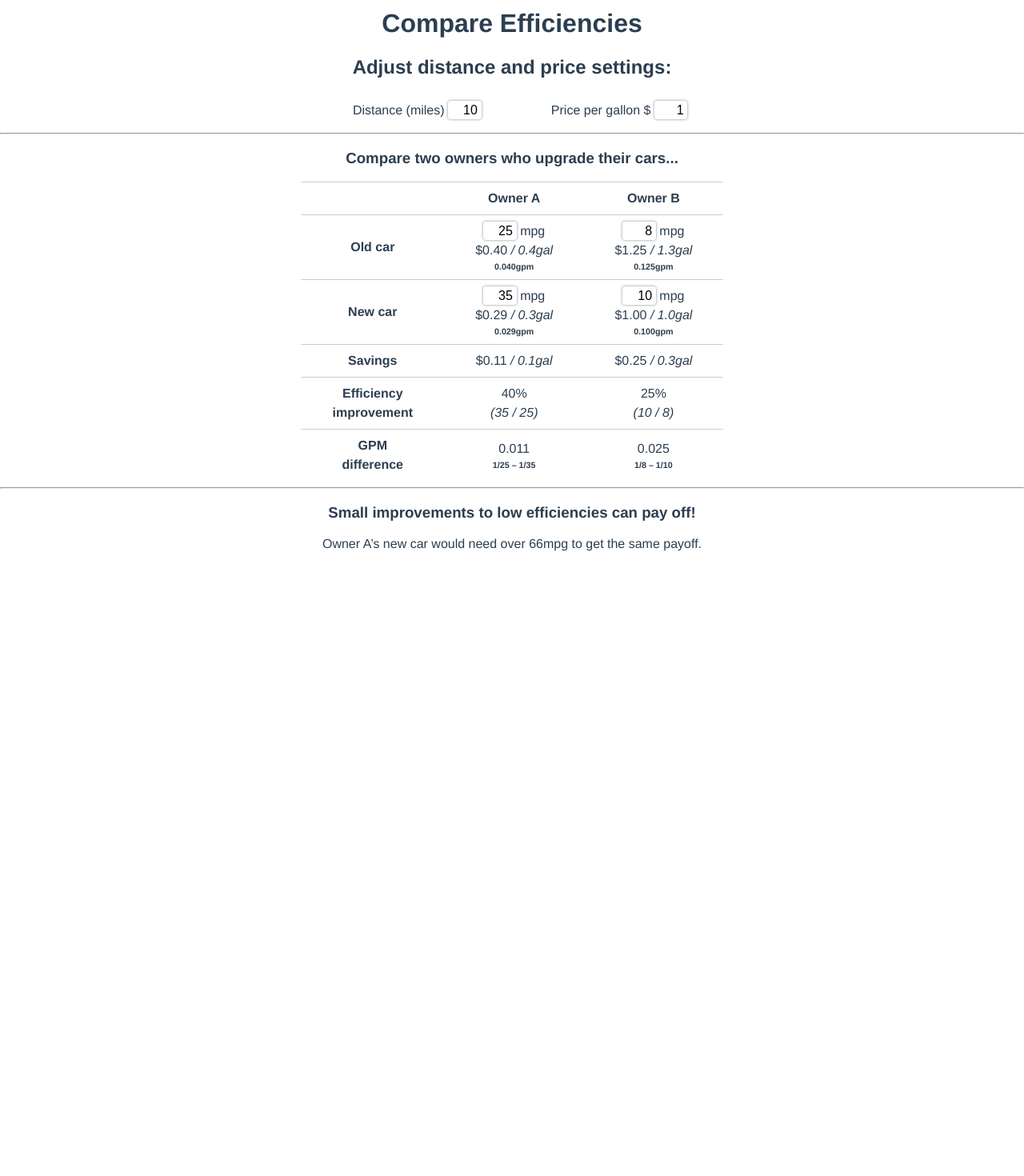
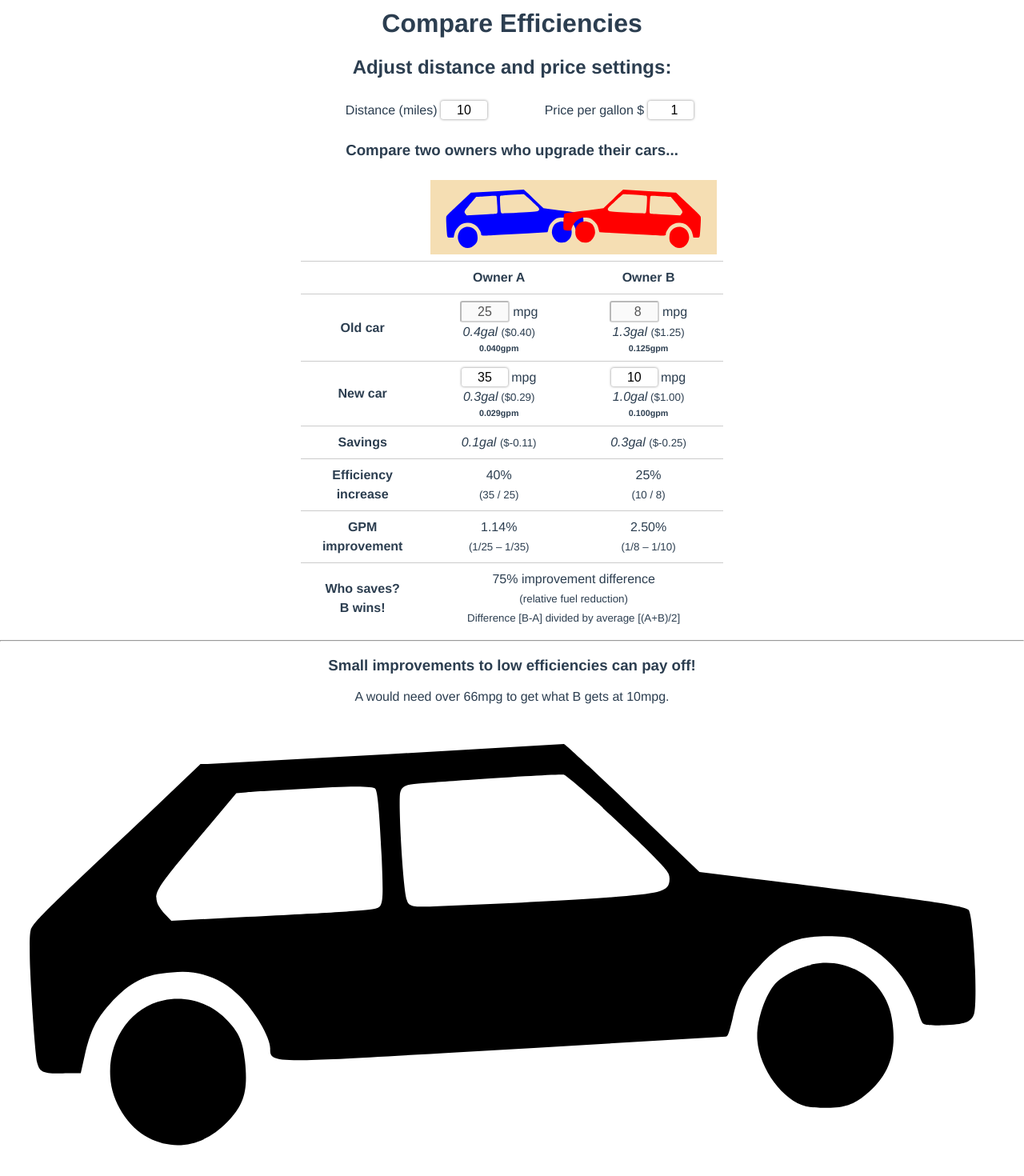
Before and after one commit to dvdrtrgn/muse3, a Vue app: page /calc/cars in a window 1280 px wide. Shown: the part 60-1530 px from the top of the page at 80% size. Before the commit the page ends 800 px from the top, so only its background shows below. Built offline with nearby package versions, Linux system fonts and the light colour scheme.

Commit message:
Integrate car graphics

```diff
--- a/src/views/calc/Cars.vue
+++ b/src/views/calc/Cars.vue
@@ -5,15 +5,26 @@
   <table>
     <tr>
       <th></th>
-      <td>Distance (miles) <input class="number" v-model="distance" /></td>
-      <td>Price per gallon $ <input class="number" v-model="price" /></td>
+      <td>
+        Distance (miles)
+        <input class="number" type="number" v-model="distance" />
+      </td>
+      <td>
+        Price per gallon $
+        <input class="number" type="number" v-model="price" />
+      </td>
     </tr>
   </table>
 
-  <hr />
   <h3>Compare two owners who upgrade their&nbsp;cars...</h3>
+
   <table>
-    <tr></tr>
+    <tr>
+      <td></td>
+      <td colspan="2">
+        <CarsABsvg :diff="pctDiff" />
+      </td>
+    </tr>
     <tr>
       <th></th>
       <th>Owner A</th>
@@ -22,72 +33,83 @@
     <tr>
       <th>Old car</th>
       <td>
-        <input class="number" v-model="carA1" /> mpg
+        <input class="number" type="number" v-model="Aold" disabled /> mpg
         <br />
-        <span>${{ costAtPer(carA1).toFixed(2) }}</span>
-        <i> / {{ gallons(carA1).toFixed(1) }}gal</i>
-        <h6>{{ (1 / carA1).toFixed(3) }}gpm</h6>
+        <i> {{ gallons(Aold).toFixed(1) }}gal </i>
+        <small> (${{ costAtPer(Aold).toFixed(2) }}) </small>
+        <h6>{{ (1 / Aold).toFixed(3) }}gpm</h6>
       </td>
       <td>
-        <input class="number" v-model="carB1" /> mpg
+        <input class="number" type="number" v-model="Bold" disabled /> mpg
         <br />
-        <span>${{ costAtPer(carB1).toFixed(2) }}</span>
-        <i> / {{ gallons(carB1).toFixed(1) }}gal</i>
-        <h6>{{ (1 / carB1).toFixed(3) }}gpm</h6>
+        <i> {{ gallons(Bold).toFixed(1) }}gal </i>
+        <small> (${{ costAtPer(Bold).toFixed(2) }}) </small>
+        <h6>{{ (1 / Bold).toFixed(3) }}gpm</h6>
       </td>
     </tr>
     <tr>
       <th>New car</th>
       <td>
-        <input class="number" v-model="carA2" /> mpg
+        <input class="number" type="number" v-model="Anew" /> mpg
         <br />
-        <span>${{ costAtPer(carA2).toFixed(2) }}</span>
-        <i> / {{ gallons(carA2).toFixed(1) }}gal</i>
-        <h6>{{ (1 / carA2).toFixed(3) }}gpm</h6>
+        <i> {{ gallons(Anew).toFixed(1) }}gal</i>
+        <small> (${{ costAtPer(Anew).toFixed(2) }}) </small>
+        <h6>{{ (1 / Anew).toFixed(3) }}gpm</h6>
       </td>
       <td>
-        <input class="number" v-model="carB2" /> mpg
+        <input class="number" type="number" v-model="Bnew" /> mpg
         <br />
-        <span>${{ costAtPer(carB2).toFixed(2) }}</span>
-        <i> / {{ gallons(carB2).toFixed(1) }}gal</i>
-        <h6>{{ (1 / carB2).toFixed(3) }}gpm</h6>
+        <i> {{ gallons(Bnew).toFixed(1) }}gal</i>
+        <small> (${{ costAtPer(Bnew).toFixed(2) }}) </small>
+        <h6>{{ (1 / Bnew).toFixed(3) }}gpm</h6>
       </td>
     </tr>
     <tr>
       <th>Savings</th>
       <td>
-        <span> ${{ compareCost(carA1, carA2).toFixed(2) }} </span>
-        <i> / {{ compareGals(carA1, carA2).toFixed(1) }}gal </i>
+        <i> {{ compareGals(Aold, Anew).toFixed(1) }}gal </i>
+        <small> (${{ compareCost(Anew, Aold).toFixed(2) }}) </small>
       </td>
       <td>
-        <span> ${{ compareCost(carB1, carB2).toFixed(2) }} </span>
-        <i> / {{ compareGals(carB1, carB2).toFixed(1) }}gal </i>
+        <i> {{ compareGals(Bold, Bnew).toFixed(1) }}gal </i>
+        <small> (${{ compareCost(Bnew, Bold).toFixed(2) }}) </small>
       </td>
     </tr>
     <tr>
-      <th>Efficiency<br />improvement</th>
+      <th>Efficiency<br />increase</th>
       <td>
-        <span>{{ percentDiff(carA1, carA2).toFixed(0) }}%</span>
+        <span>{{ percentDiff(Aold, Anew).toFixed(0) }}%</span>
         <br />
-        <i>({{ carA2 }} / {{ carA1 }})</i>
+        <small>({{ Anew }} / {{ Aold }})</small>
       </td>
       <td>
-        <span>{{ percentDiff(carB1, carB2).toFixed(0) }}%</span>
+        <span>{{ percentDiff(Bold, Bnew).toFixed(0) }}%</span>
         <br />
-        <i>({{ carB2 }} / {{ carB1 }})</i>
+        <small>({{ Bnew }} / {{ Bold }})</small>
       </td>
     </tr>
     <tr>
-      <th>GPM<br />difference</th>
+      <th>GPM<br />improvement</th>
       <td>
-        <span>{{ (1 / carA1 - 1 / carA2).toFixed(3) }}</span>
+        <span>{{ carA_gpm.toFixed(2) }}%</span>
         <br />
-        <h6>1/{{ carA1 }} – 1/{{ carA2 }}</h6>
+        <small>(1/{{ Aold }} – 1/{{ Anew }})</small>
       </td>
       <td>
-        <span>{{ (1 / carB1 - 1 / carB2).toFixed(3) }}</span>
+        <span>{{ carB_gpm.toFixed(2) }}%</span>
         <br />
-        <h6>1/{{ carB1 }} – 1/{{ carB2 }}</h6>
+        <small>(1/{{ Bold }} – 1/{{ Bnew }})</small>
+      </td>
+    </tr>
+    <tr>
+      <th>
+        Who saves? <br />
+        {{ winner ? winner + ' wins!' : 'Tie' }}
+      </th>
+      <td colspan="2">
+        {{ Math.abs(pctDiff).toFixed(0) }}% improvement difference <br />
+        <small>(relative fuel reduction)</small> <br />
+        <small>Difference [B-A] divided by average [(A+B)/2]</small>
       </td>
     </tr>
   </table>
@@ -95,20 +117,25 @@
   <hr />
   <h3>Small improvements to low efficiencies can pay off!</h3>
   <p>
-    Owner A’s new car would need over 66mpg to get the same payoff.
+    A would need over 66mpg to get what B gets at 10mpg.
   </p>
+
+  <CarSvg />
 </template>
 
 <script>
+  import CarSvg from './components/CarSvg.vue';
+  import CarsABsvg from './components/CarsABsvg.vue';
+
   export default {
     name: 'Cars',
-    components: {},
+    components: { CarSvg, CarsABsvg },
     data() {
       return {
-        carA1: 25,
-        carA2: 35,
-        carB1: 8,
-        carB2: 10,
+        Aold: 25,
+        Anew: 35,
+        Bold: 8,
+        Bnew: 10,
         distance: 10,
         price: 1,
       };
@@ -131,17 +158,28 @@
       },
     },
     computed: {
-      leftDiff() {
-        return this.carA2 - this.carA1;
+      carA_gpm() {
+        return (1 / this.Aold - 1 / this.Anew) * 100;
       },
-      rightDiff() {
-        return this.carB2 - this.carB1;
+      carB_gpm() {
+        return (1 / this.Bold - 1 / this.Bnew) * 100;
       },
-      stats() {
-        return {
-          distance: this.distance,
-          price: this.price,
-        };
+      pctDiff() {
+        let dif = this.carB_gpm - this.carA_gpm;
+        let avg = (this.carB_gpm + this.carA_gpm) / 2;
+        return Math.round((dif / avg) * 100) || 0;
+      },
+      winner() {
+        if (!this.pctDiff) return '';
+        return this.pctDiff > 0 ? 'B' : 'A';
+      },
+    },
+    watch: {
+      Anew() {
+        if (this.Anew < this.Aold) this.Anew = this.Aold;
+      },
+      Bnew() {
+        if (this.Bnew < this.Bold) this.Bnew = this.Bold;
       },
     },
   };
@@ -166,7 +204,6 @@
     input {
       font-size: 1rem;
       text-align: right;
-      width: 2em;
     }
     h6 {
       margin: 0;
--- /dev/null
+++ b/src/views/calc/components/CarSvg.vue
@@ -0,0 +1,76 @@
+<template>
+  <svg class="car_svg" viewBox="0 0 260 120" xmlns="http://www.w3.org/2000/svg">
+    <g :id="cid">
+      <path
+        d="M 98.5 9.5 L 52.7 12 L 50.9 12 L 37.6 24.7
+C 10.8 49.8 8.5 52.2 7.8 54.2
+C 7.5 55.2 7.5 57.8 7.6 62.7
+C 8 72.9 9 86 9.4 87.7
+C 10.1 90.4 10.9 90.7 17.3 90.5 L 20.5 90.5 L 21.5 86
+C 23 79.5 24.3 77 27.8 73
+C 33 67.3 36.8 65.3 43.8 64.9
+C 50.098 64.088 56.407 66.315 60.8 70.9
+C 64.6 74.6 68.6 81.3 68.6 84.2
+C 68.6 88 68.4 88 115.9 85.2
+C 138.702 83.9 161.502 82.567 184.3 81.2
+C 184.8 81.2 185.1 80.4 186 76.7
+C 187.5 69.9 188.7 67.7 193 63.1
+C 198.4 57.3 202 55.8 210.1 55.7
+C 213.4 55.7 215.3 55.9 216.7 56.4
+C 224.565 59.588 230.56 66.171 233 74.3
+C 233.4 76 234 77.6 234.4 77.9
+C 235 78.3 236.2 78.4 239.6 78.3
+C 244.9 78.1 246.6 77.5 247.3 75.5
+C 248.3 72.5 247.2 50.3 245.9 49
+C 244.9 47.9 233.6 46.3 187.5 40.6 L 177.6 39.4 L 160.6 23.1
+C 151.3 14.1 143.4 6.9 143.2 6.9 L 98.5 9.5 Z M 153 23.1
+C 158.1 27.8 164 33.4 166.1 35.6
+C 169.6 39.2 170 39.8 170 41.1
+C 170 43.1 169.3 43.8 166.8 44.5
+C 163.2 45.4 149.4 46.4 125.7 47.5 L 111.3 48.1
+C 104.7 48.4 103.8 48.2 103.3 46.5
+C 102.3 43.5 101.1 21.6 101.6 19.3
+C 101.9 18.2 102.2 17.8 103.3 17.4
+C 104.6 17 112.9 16.4 133.3 15.1
+C 138.2 14.8 142.6 14.6 143.1 14.7
+C 143.5 14.7 147.9 18.4 153.1 23.1 Z M 95.3 18.3
+C 95.9 19.1 96.3 23.9 96.9 35.5
+C 97.4 47.3 97.3 48.3 95.3 48.7
+C 93.3 49.2 83.6 49.8 62.9 50.8 L 43.5 51.8 L 41.9 50.1
+C 41 49.2 40.1 47.8 39.9 47.1
+C 39.1 44.4 40.1 43 52.9 27.9 L 60 19.4 L 62.5 19.2
+C 63.9 19 68.9 18.8 73.7 18.5 L 84.4 17.9
+C 90.9 17.6 94.9 17.7 95.3 18.3 Z M 41.5 72
+C 33.2 73.7 27.4 82.1 28 91.4
+C 28.3 97.7 32.5 104.2 37.7 106.9
+C 44.5 110.4 51.9 108.9 57.7 102.9
+C 62 98.4 63 95 62.2 87.4
+C 61.7 82.6 60.7 80.3 58 77.4
+C 53.879 72.753 47.572 70.689 41.5 72 Z M 205.9 63
+C 202.6 63.7 198.9 65.7 196.9 67.7
+C 194.2 70.7 191.9 77.6 192.3 82.2
+C 192.9 89.5 198.9 97.5 204.7 98.9
+C 205.7 99.1 208.2 99.3 210.1 99.3
+C 214.4 99.3 216.8 98.5 219.9 95.9
+C 225.6 91.2 227.7 85.5 226.6 77.6
+C 225.547 67.459 215.822 60.553 205.9 62.9 Z"
+      ></path>
+    </g>
+  </svg>
+</template>
+
+<script>
+  export default {
+    props: ['id'],
+    computed: {
+      cid() {
+        return 'Car_' + this.id;
+      },
+    },
+  };
+</script>
+<style scoped>
+  .car_svg * {
+    transform-origin: center;
+  }
+</style>
--- /dev/null
+++ b/src/views/calc/components/CarsABsvg.vue
@@ -0,0 +1,38 @@
+<template>
+  <div id="ABwrap">
+    <svg viewBox="0 0 500 120" xmlns="http://www.w3.org/2000/svg">
+      <CarSvg :id="`${diff > 0 ? 'A1' : 'B1'}`" />
+      <CarSvg :id="`${diff > 0 ? 'B1' : 'A1'}`" />
+    </svg>
+  </div>
+</template>
+
+<script>
+  import CarSvg from './CarSvg.vue';
+
+  export default {
+    name: 'CarsSvg',
+    components: { CarSvg },
+    props: ['diff'],
+    data() {
+      return {};
+    },
+    methods: {},
+    computed: {},
+  };
+</script>
+
+<style lang="scss">
+  #ABwrap {
+    background-color: wheat;
+  }
+  #Car_A1 {
+    fill: blue;
+    transform: matrix(1, 0, 0, 1, -100, 10);
+  }
+  #Car_B1 {
+    fill: red;
+    transform: matrix(-1, 0, 0, 1, +100, 10);
+    z-index: var(--foo);
+  }
+</style>
```
